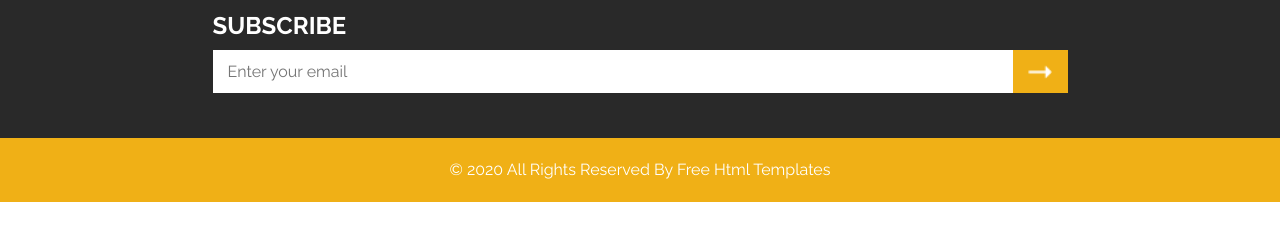
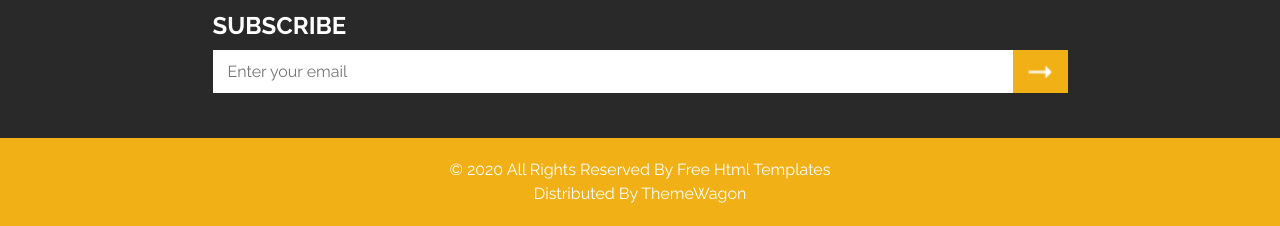
Before and after one commit to OMKARESH238/OMKARESH238.github.io, a plain HTML site: page index.html in a window 1280 px wide. Shown: the part 5472-5698 px from the top of the page. Before the commit the page ends 5674 px from the top, so only its background shows below. Drawn offline with nearby package versions, Linux system fonts and the light colour scheme.

Commit message:
update footer

```diff
--- a/index.html
+++ b/index.html
@@ -679,10 +679,14 @@
 
   <!-- footer section -->
   <section class="container-fluid footer_section">
+
     <p>
       &copy; 2020 All Rights Reserved By
-      <a href="https://html.design/">Free Html Templates</a>
+      <a href="https://html.design/">Free Html Templates</a><br>
+      Distributed By
+      <a href="https://themewagon.com/" target="_blank">ThemeWagon</a>
     </p>
+
   </section>
   <!-- footer section -->
 
```
Also changed, not shown: about.html (+3 -1 lines), contact.html (+3 -1 lines), portfolio.html (+3 -1 lines).
